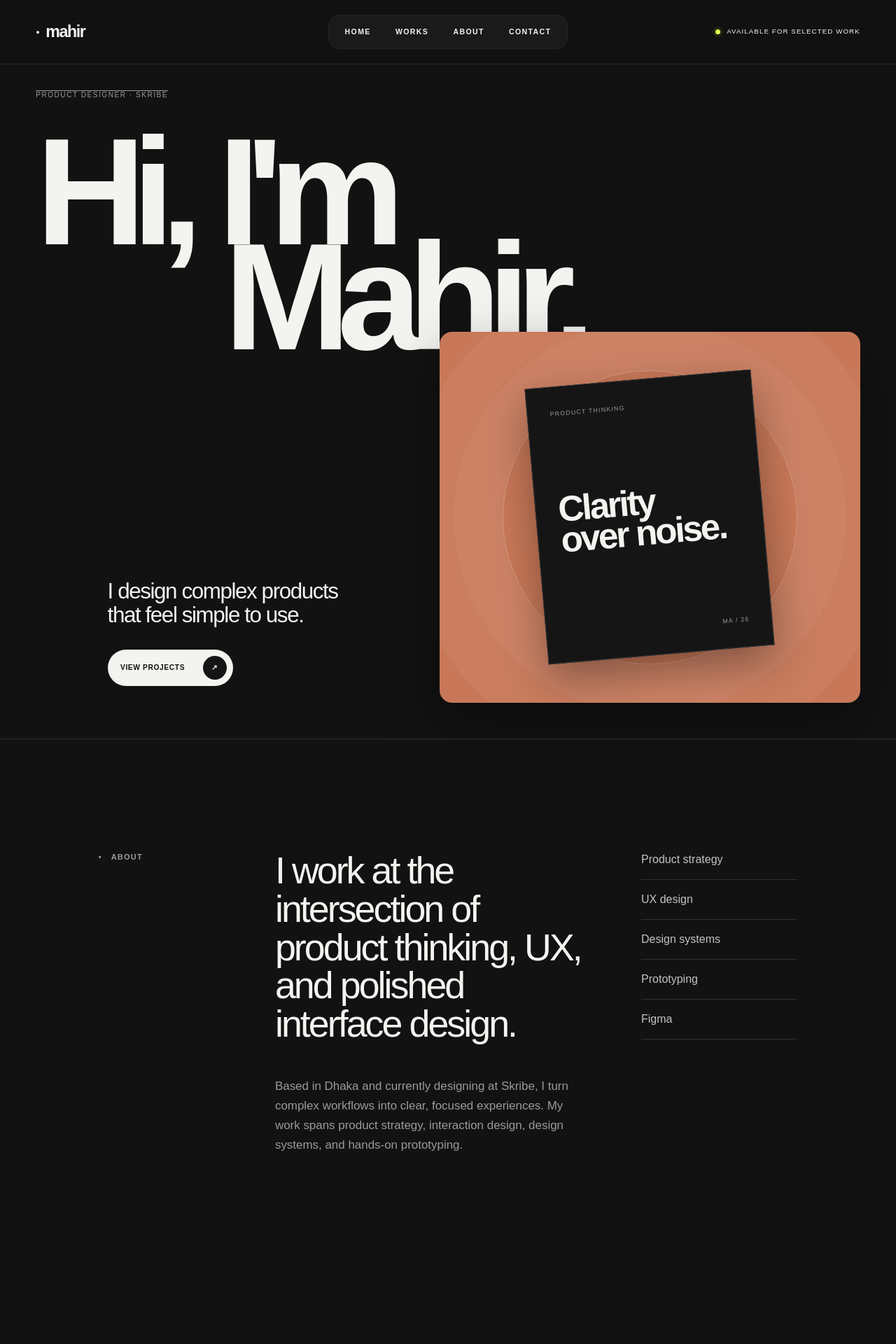
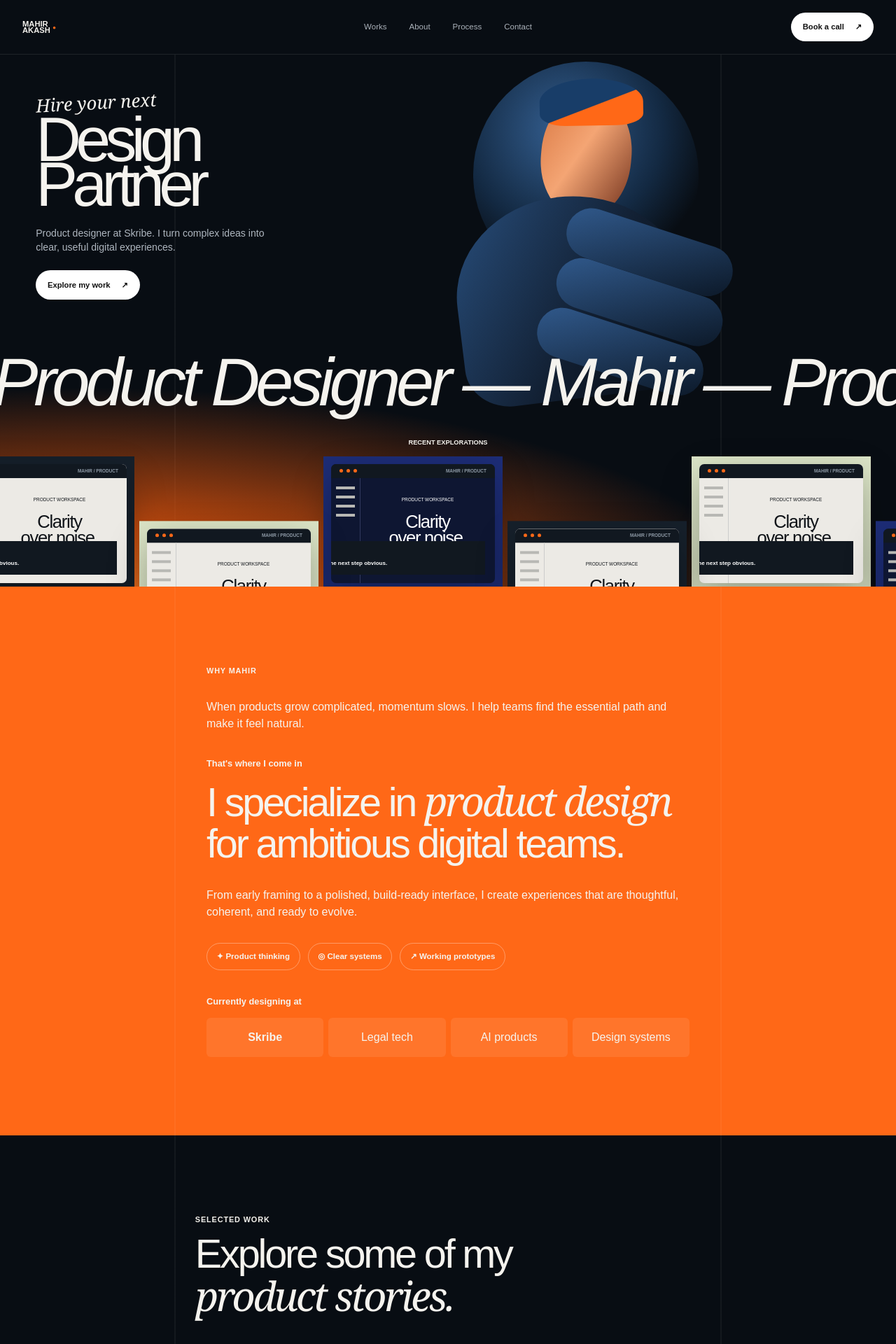
Before and after one commit to mahirakash/mynewsite, a Next.js app: page / in a window 1280 px wide. Shown: the top 1920 px of the page at 70% size. Built offline with nearby package versions, Linux system fonts and the light colour scheme.

Commit message:
Rebuild portfolio in editorial orange style

```diff
--- a/app/layout.tsx
+++ b/app/layout.tsx
@@ -2,7 +2,7 @@ import type { Metadata } from 'next';
 import './globals.css';
 
 export const metadata: Metadata = {
-  title: 'Mahir Abrar Akash — Product Designer',
+  title: 'Mahir — Product Designer',
   description: 'Product designer at Skribe turning complex workflows into clear, focused digital experiences.',
   openGraph: { title: 'Mahir Abrar Akash — Product Designer', description: 'Product designer at Skribe turning complex workflows into clear, focused digital experiences.', type: 'website', images: [{ url: 'https://mahir-akash-portfolio.mahirakash.chatgpt.site/og.png', width: 1731, height: 909, alt: 'Mahir Abrar Akash — Product Designer' }] },
   twitter: { card: 'summary_large_image', title: 'Mahir Abrar Akash — Product Designer', description: 'Product designer at Skribe turning complex workflows into clear, focused digital experiences.', images: ['https://mahir-akash-portfolio.mahirakash.chatgpt.site/og.png'] },
--- a/app/page.tsx
+++ b/app/page.tsx
@@ -1,87 +1,21 @@
 import MotionLayer from './motion-layer';
 
-const capabilities = [
-  ['01', 'Product strategy', ['Problem framing', 'Product thinking', 'Prioritization']],
-  ['02', 'UX design', ['User flows', 'Information architecture', 'Interaction design']],
-  ['03', 'Interface systems', ['Visual design', 'Design systems', 'Responsive UI']],
-  ['04', 'Prototyping', ['Rapid concepts', 'High-fidelity prototypes', 'Design handoff']],
+const projects=[
+ {name:'Skribe',type:'Product design · AI · Legal tech',line:'Legal intelligence, made clear.',copy:'A focused workspace for navigating deposition records, key testimony, and the decisions that follow.',tone:'cream'},
+ {name:'CaseCraft AI',type:'Product concept · UX · AI',line:'Turn the work into a story.',copy:'An AI-assisted builder that helps designers shape raw project notes into a clear case study.',tone:'lime'},
+ {name:'AI Workspace',type:'Product exploration · AI tools',line:'A calmer way to create.',copy:'A focused exploration of conversational tools for moving from an idea to a working product.',tone:'blue'}
 ];
-
-function Arrow() { return <span aria-hidden="true">↗</span>; }
-
-export default function Home() {
-  return (
-    <main>
-      <MotionLayer />
-      <header className="site-nav">
-        <a className="brand" href="#top" aria-label="Mahir Akash, home"><span>●</span> mahir</a>
-        <nav aria-label="Primary navigation"><a href="#top">Home</a><a href="#work">Works</a><a href="#about">About</a><a href="#contact">Contact</a></nav>
-        <a className="status" href="#contact"><span aria-hidden="true" /> Available for selected work</a>
-      </header>
-
-      <section className="hero" id="top">
-        <p className="overline">Product designer · Skribe</p>
-        <h1><span>Hi, I&apos;m</span><span>Mahir.</span></h1>
-        <div className="hero-lower">
-          <div className="hero-copy"><p>I design complex products<br/>that feel simple to use.</p><a className="pill light" href="#work">View projects <Arrow/></a></div>
-          <div className="hero-art" aria-label="Abstract product-design composition">
-            <div className="orbit"/><div className="product-card"><span>Product thinking</span><strong>Clarity<br/>over noise.</strong><i>MA / 26</i></div>
-          </div>
-        </div>
-      </section>
-
-      <section className="intro" id="about">
-        <p className="section-dot">About</p>
-        <div className="intro-copy">
-          <h2>I work at the intersection of product thinking, UX, and polished interface design.</h2>
-          <p>Based in Dhaka and currently designing at Skribe, I turn complex workflows into clear, focused experiences. My work spans product strategy, interaction design, design systems, and hands-on prototyping.</p>
-        </div>
-        <div className="skill-cloud"><span>Product strategy</span><span>UX design</span><span>Design systems</span><span>Prototyping</span><span>Figma</span></div>
-      </section>
-
-      <section className="work" id="work">
-        <div className="section-head"><p className="section-dot">Selected work</p><h2><span>Explore my</span><br/>featured projects</h2><a href="#project-grid">View all <Arrow/></a></div>
-        <div className="project-grid" id="project-grid">
-          <article className="project project-wide">
-            <div className="project-visual skribe-visual">
-              <div className="skribe-shell"><div className="skribe-side"><b>S</b><i/><i/><i/></div><div className="skribe-main"><div className="app-top"><span>Deposition workspace</span><em>Ask Skribe</em></div><div className="transcript"><span/><span/><span/><span/><span/><span/></div><div className="insight"><small>AI INSIGHT</small><strong>Key testimony, organized.</strong><p>Review the record with context and clarity.</p></div></div></div>
-            </div>
-            <div className="project-meta"><div><p>Product design · AI · Legal tech</p><h3>Skribe</h3></div><Arrow/></div>
-          </article>
-
-          <article className="project">
-            <div className="project-visual casecraft-visual"><div className="case-window"><header><b>CaseCraft</b><span>Preview</span></header><div className="case-body"><aside><i/><i/><i/><i/></aside><section><small>CASE STUDY BUILDER</small><h4>Tell the story<br/>behind the work.</h4><p>Problem</p><p>Design decisions</p><p>Outcome</p></section></div></div></div>
-            <div className="project-meta"><div><p>Product concept · UX · AI</p><h3>CaseCraft AI</h3></div><Arrow/></div>
-          </article>
-
-          <article className="project">
-            <div className="project-visual workspace-visual"><div className="code-panel"><header><i/><i/><i/><span>workspace.tsx</span></header><div className="code-body"><aside>01<br/>02<br/>03<br/>04<br/>05<br/>06</aside><pre><b>const</b> idea = {'{'}<br/>  prompt: <i>&quot;Build it&quot;</i>,<br/>  mode: <i>&quot;focused&quot;</i>,<br/>  preview: <b>true</b><br/>{'}'};</pre></div><footer><span>Ready</span><span>Preview ↗</span></footer></div></div>
-            <div className="project-meta"><div><p>Product exploration · AI tools</p><h3>AI Workspace</h3></div><Arrow/></div>
-          </article>
-        </div>
-      </section>
-
-      <section className="services">
-        <div className="section-head"><p className="section-dot">Capabilities</p><h2><span>How I shape</span><br/>digital products</h2></div>
-        <div className="service-list">{capabilities.map(([number, title, details], index) => <article key={number as string}><span>{number as string}</span><h3>{title as string}</h3><div>{(details as string[]).map(item => <p key={item}>+ {item}</p>)}</div><i className={`service-preview preview-${index + 1}`} aria-hidden="true"><em/><em/><em/></i><b><Arrow/></b></article>)}</div>
-      </section>
-
-      <section className="motion-band" aria-label="Design disciplines"><div><span>Product thinking</span><i>✦</i><span>UX systems</span><i>✦</i><span>Interface craft</span><i>✦</i><span>Prototyping</span><i>✦</i><span>Product thinking</span><i>✦</i><span>UX systems</span><i>✦</i><span>Interface craft</span><i>✦</i><span>Prototyping</span><i>✦</i></div></section>
-
-      <section className="principles">
-        <p className="section-dot">Working principles</p>
-        <h2>Good design makes the complicated feel <span>obvious.</span></h2>
-        <div className="principle-grid"><article><span>01</span><h3>Understand before decorating</h3><p>Start with the workflow, the constraints, and the decision people need to make.</p></article><article><span>02</span><h3>Make the system coherent</h3><p>Create patterns that scale beyond one screen and help teams move with confidence.</p></article><article><span>03</span><h3>Prototype the real experience</h3><p>Use working interactions to test ideas early and close the gap between design and delivery.</p></article></div>
-      </section>
-
-      <section className="contact" id="contact">
-        <div className="contact-heading"><p className="section-dot">Start a conversation</p><h2>Let&apos;s work<br/>together.</h2><p>Have a product challenge, collaboration, or role in mind? Share a little context and I&apos;ll get back to you.</p></div>
-        <form action="mailto:mahir.akash@gmail.com" method="post" encType="text/plain">
-          <label>Full name *<input required name="name" placeholder="Your full name"/></label><label>Email address *<input required type="email" name="email" placeholder="you@company.com"/></label><label>Subject *<input required name="subject" placeholder="What would you like to discuss?"/></label><label>Project type<select name="project-type" defaultValue=""><option value="" disabled>Select one</option><option>Product design</option><option>UX consultation</option><option>Design systems</option><option>Full-time opportunity</option><option>Something else</option></select></label><label className="message">Message<textarea name="message" placeholder="Tell me about the opportunity..." rows={5}/></label><button className="pill accent" type="submit">Send a message <Arrow/></button>
-        </form>
-      </section>
-
-      <footer><div><p className="section-dot">Impactful product design</p><h2>Let&apos;s start<br/>your project.</h2><a className="pill light" href="mailto:mahir.akash@gmail.com">Get in touch <Arrow/></a></div><div className="footer-side"><h3>Find me online</h3><a href="https://github.com/mahirakash">GitHub <Arrow/></a><a href="mailto:mahir.akash@gmail.com">Email <Arrow/></a><p>Dhaka, Bangladesh<br/>Working worldwide</p></div><small>© {new Date().getFullYear()} Mahir Abrar Akash</small><a className="top" href="#top" aria-label="Back to top">↑</a></footer>
-    </main>
-  );
-}
+const faqs=[['What kind of work do you take on?','Product strategy, UX, interface design, design systems, and high-fidelity prototypes.'],['Can you work with an early idea?','Yes. I can frame the problem, define the first useful version, and make it testable.'],['Do you collaborate with developers?','Yes. I design with implementation in mind and stay close through handoff and iteration.'],['What tools do you use?','Figma for design and prototyping, plus AI and code tools when they help us learn faster.'],['Where are you based?','Dhaka, Bangladesh — collaborating with teams worldwide.'],['How do we start?','Send a short note about your product, its stage, and what you need help unlocking.']];
+function Arrow(){return <span aria-hidden="true">↗</span>}
+function Mock({tone='cream'}:{tone?:string}){return <div className={`mock ${tone}`}><header><i/><i/><i/><b>MAHIR / PRODUCT</b></header><div><aside><i/><i/><i/><i/></aside><section><small>PRODUCT WORKSPACE</small><h4>Clarity<br/>over noise.</h4><p/><p/><p/><article><em>INSIGHT</em><strong>Make the next step obvious.</strong></article></section></div></div>}
+export default function Home(){return <main><MotionLayer/>
+ <header className="nav"><a className="logo" href="#top">MAHIR<br/>AKASH <sup>●</sup></a><nav><a href="#work">Works</a><a href="#about">About</a><a href="#process">Process</a><a href="#contact">Contact</a></nav><a className="button" href="mailto:mahir.akash@gmail.com">Book a call <Arrow/></a></header>
+ <section className="hero grid" id="top"><div className="pitch"><p>Hire your next</p><h1>Design<br/>Partner</h1><span>Product designer at Skribe. I turn complex ideas into clear, useful digital experiences.</span><a className="button" href="#work">Explore my work <Arrow/></a></div><div className="figure"><div className="halo"/><div className="head"/><div className="torso"><i/><i/><i/></div></div><div className="ticker"><span>Mahir — Product Designer — Mahir — Product Designer —&nbsp;</span></div><div className="explore"><b>RECENT EXPLORATIONS</b><div>{[...projects,...projects].map((p,i)=><article className={p.tone} key={i}><Mock tone={p.tone}/></article>)}</div></div></section>
+ <section className="orange grid" id="about"><div className="inner"><p className="eyebrow">Why Mahir</p><p className="intro">When products grow complicated, momentum slows. I help teams find the essential path and make it feel natural.</p><small>That&apos;s where I come in</small><h2>I specialize in <em>product design</em><br/>for ambitious digital teams.</h2><p>From early framing to a polished, build-ready interface, I create experiences that are thoughtful, coherent, and ready to evolve.</p><div className="chips"><span>✦ Product thinking</span><span>◎ Clear systems</span><span>↗ Working prototypes</span></div><small>Currently designing at</small><div className="logos"><b>Skribe</b><span>Legal tech</span><span>AI products</span><span>Design systems</span></div></div></section>
+ <section className="work grid" id="work"><div className="inner"><p className="eyebrow">Selected work</p><h2>Explore some of my<br/><em>product stories.</em></h2>{projects.map((p,i)=><article className="case" key={p.name}><div className={`visual ${p.tone}`}><Mock tone={p.tone}/><span>0{i+1}<b>{p.line}</b></span></div><div className="casecopy"><div><small>{p.type}</small><h3>{p.name}</h3><p>{p.copy}</p></div><a href="mailto:mahir.akash@gmail.com">Discuss a similar project <Arrow/></a></div></article>)}</div></section>
+ <section className="offer grid"><div className="inner"><div className="banner"><small>HAVE SOMETHING COMPLEX IN MIND?</small><h2>Let&apos;s make the path<br/>forward feel obvious.</h2><a className="button" href="mailto:mahir.akash@gmail.com">Start a conversation <Arrow/></a></div><p className="eyebrow">Ways I can help</p><h2>Flexible collaboration,<br/><em>shaped around the product.</em></h2><div className="services">{[['01','Product direction','Problem framing|Experience principles|Roadmap clarity|Concept validation'],['02','Experience design','User flows|Information architecture|Interface design|Interactive prototypes'],['03','Product systems','Design systems|Responsive patterns|Developer handoff|Ongoing support']].map(x=><article key={x[0]}><small>{x[0]}</small><h3>{x[1]}</h3>{x[2].split('|').map(y=><p key={y}>○ {y}</p>)}</article>)}</div></div></section>
+ <section className="process grid" id="process"><div className="inner"><p className="eyebrow">My process</p><h2>A focused path from<br/><em>question to clarity.</em></h2><div className="steps">{['Discover','Frame','Explore','Prototype','Refine','Handoff'].map((s,i)=><article key={s}><small>0{i+1}</small><b>{s}</b><span>{['Context & goals','Flows & priorities','Directions','Real interactions','Feedback loops','Support'][i]}</span></article>)}</div><div className="arrowline">↝</div></div></section>
+ <section className="faq grid"><div className="inner"><p className="eyebrow">Frequently asked questions</p><h2>Here&apos;s what teams<br/><em>usually ask.</em></h2><div className="faqs">{faqs.map((f,i)=><article key={f[0]}><h3>{i+1}. {f[0]}</h3><p>{f[1]}</p></article>)}</div><div className="question"><em>Still have a question?</em><a href="mailto:mahir.akash@gmail.com">Write to Mahir <Arrow/></a></div></div></section>
+ <section className="contact grid" id="contact"><div className="inner"><p>Have a <em>product idea?</em></p><h2>Let&apos;s bring it to life.</h2><span>Share the context, the challenge, and where you want to go next.</span><a className="button" href="mailto:mahir.akash@gmail.com">mahir.akash@gmail.com <Arrow/></a></div></section>
+ <footer className="grid"><div className="photos">{['Product','People','Places','Ideas','Progress'].map((x,i)=><i key={x} style={{'--r':`${[-7,4,-2,6,-5][i]}deg`} as React.CSSProperties}>{x}</i>)}</div><div className="footcard"><div><span className="avatar">M</span><h2>I&apos;m Mahir.</h2><p>I care about making useful products feel ready, clear, and human.</p><small>● &nbsp; Open to meaningful collaborations</small></div><div><a href="https://github.com/mahirakash">GitHub <Arrow/></a><a href="mailto:mahir.akash@gmail.com">Email <Arrow/></a><span>Dhaka, Bangladesh<br/>Working worldwide</span></div></div><div className="copyright">© {new Date().getFullYear()} Mahir <a href="#top">Back to top ↑</a></div><strong className="mahir">mahir</strong></footer>
+ </main>}
```
Also changed, not shown: app/globals.css.
